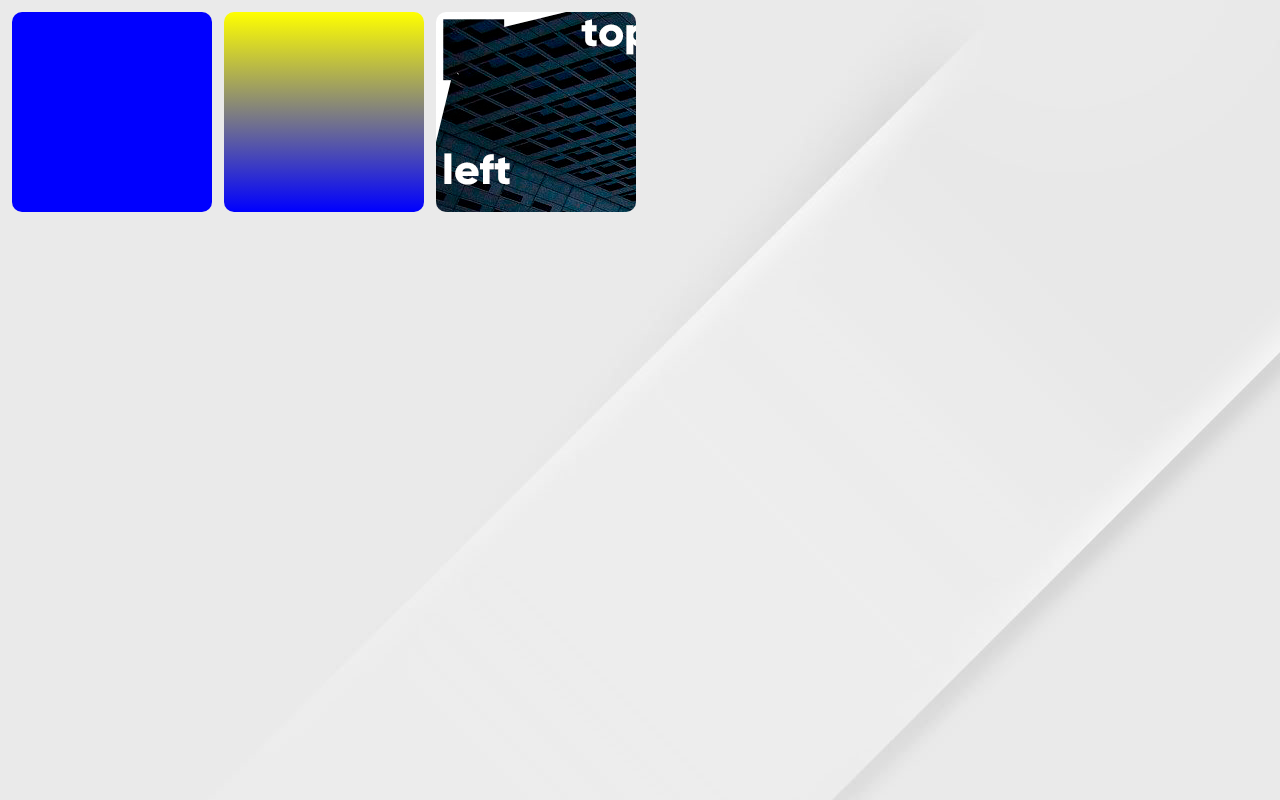
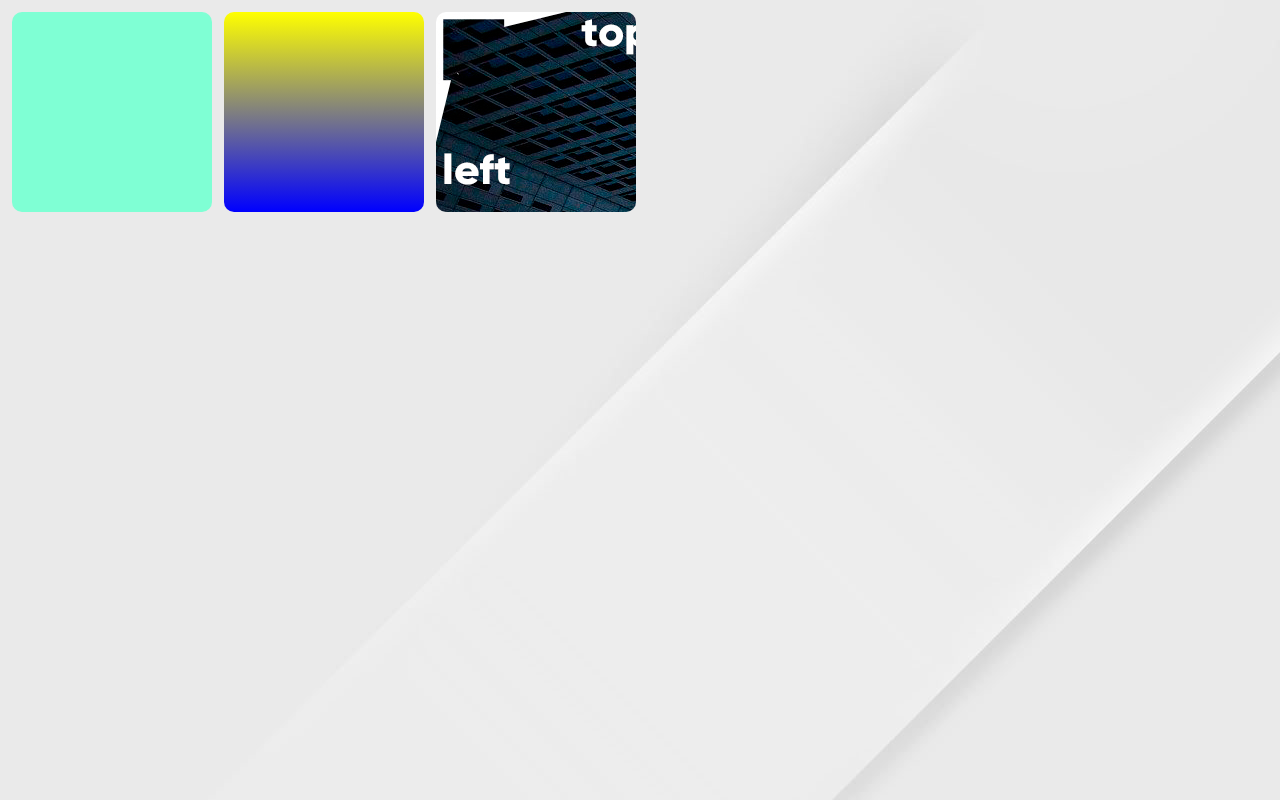
Before and after one commit to Leandroalmeidahub/html-css, a plain HTML site: page modulo-3/ex025/imagens-cap19/plano-de-fundo.html in a window 1280 px wide. Drawn offline with Linux system fonts and the light colour scheme.

Commit message:
atualização

```diff
--- a/modulo-3/ex025/imagens-cap19/plano-de-fundo.html
+++ b/modulo-3/ex025/imagens-cap19/plano-de-fundo.html
@@ -23,7 +23,7 @@ div {
 }
 
 div#q1 {
-    background-color: blue;
+    background-color: aquamarine;
 
 
 }
```
